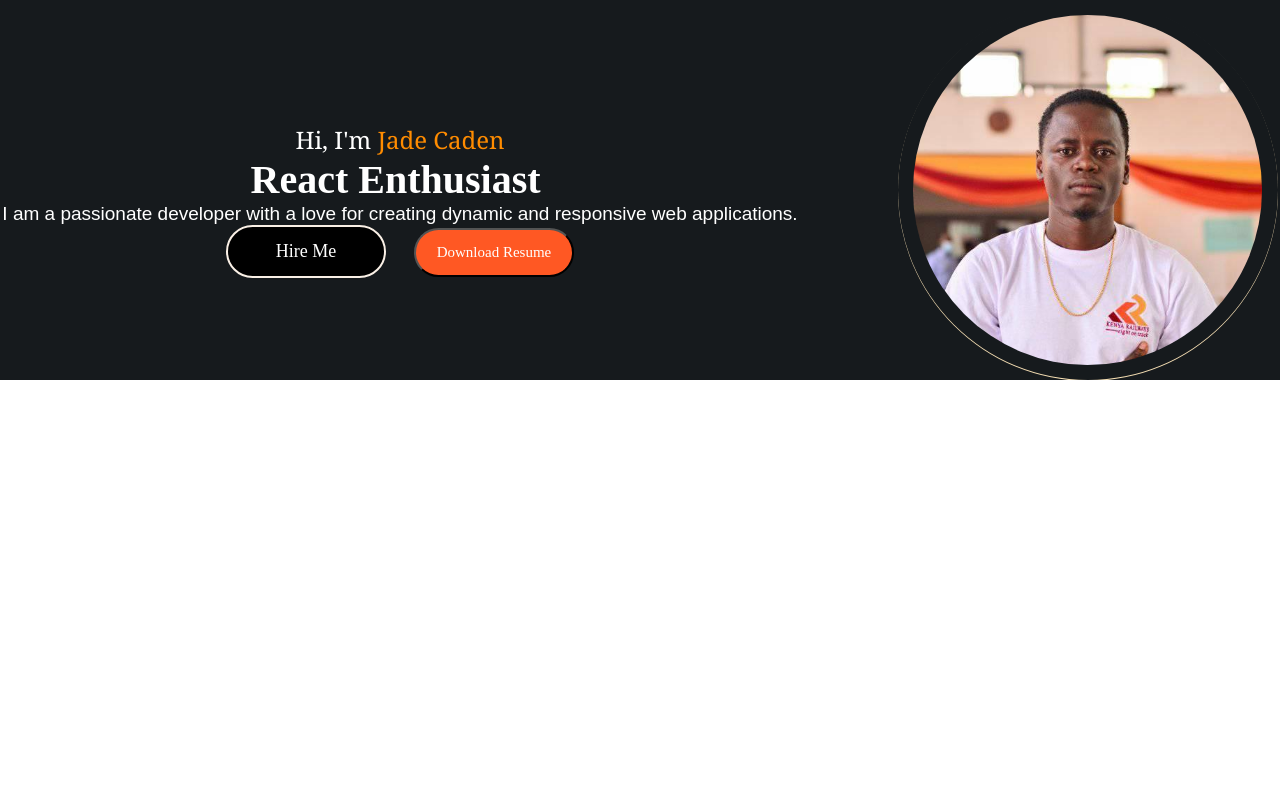
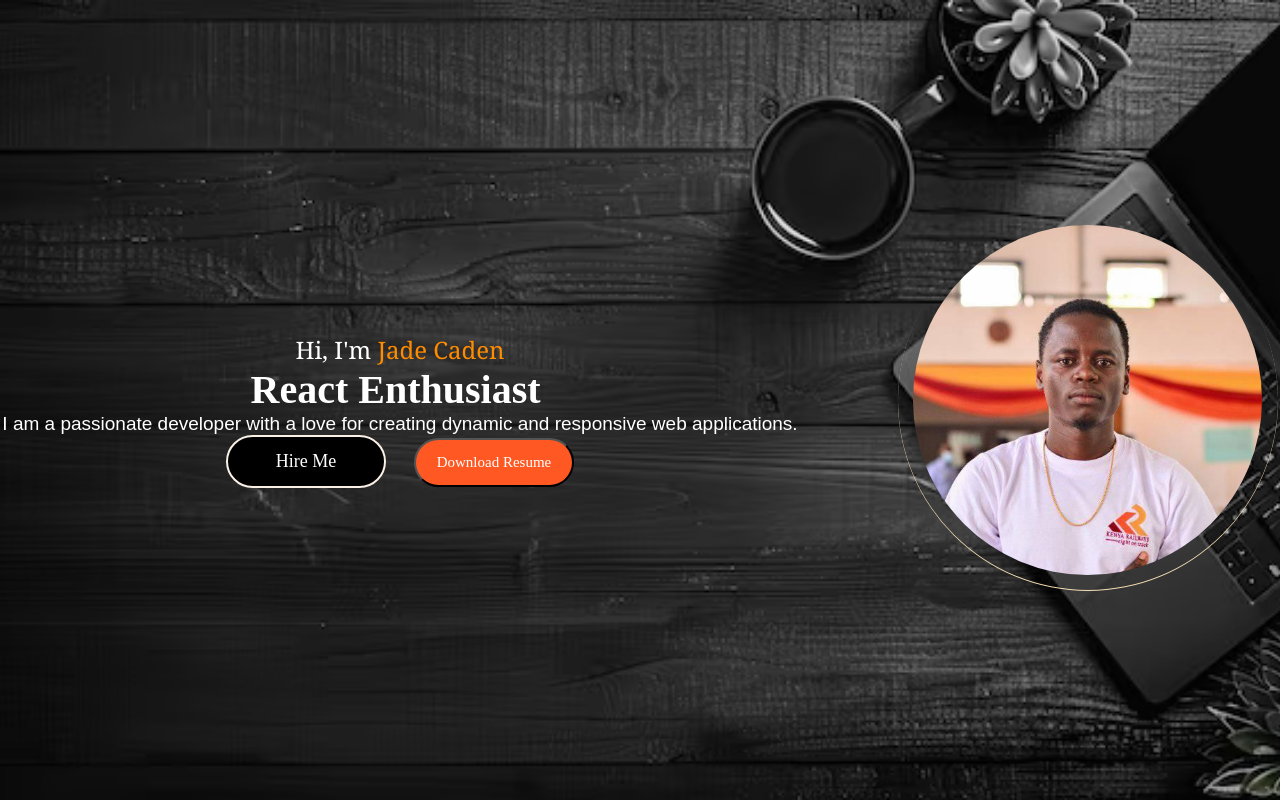
Before and after one commit to SylvesterFraide/portfolio_learn, a React (Vite) app: page / in a window 1280 px wide. Built offline with nearby package versions, Linux system fonts and the light colour scheme; some icons are missing.

Commit message:
more changes

```diff
--- a/src/Components/Home/Profile.css
+++ b/src/Components/Home/Profile.css
@@ -3,9 +3,10 @@
     align-items: center;
     text-align: center;
     justify-content: center;
-    height: 10%;
-    min-height: fit-content;
-    background-color: #161a1d;
+    background-image: url('../../assets/back.avif');
+    background-repeat: no-repeat;
+    height: 100vh;
+    background-size: cover;
 }
 
 .profile-parent {
```
Also changed, not shown: src/assets/back.avif (added), src/assets/background.avif (added).
